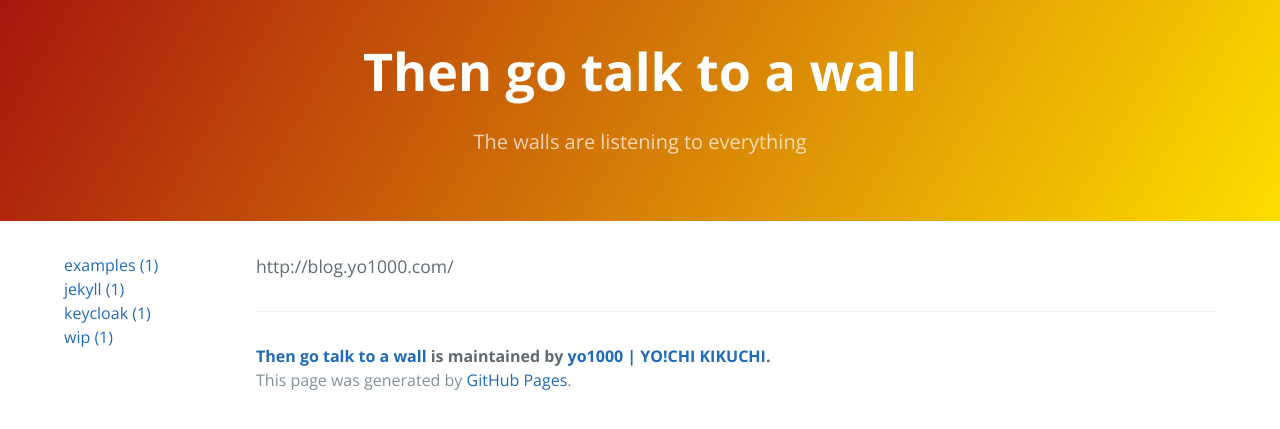
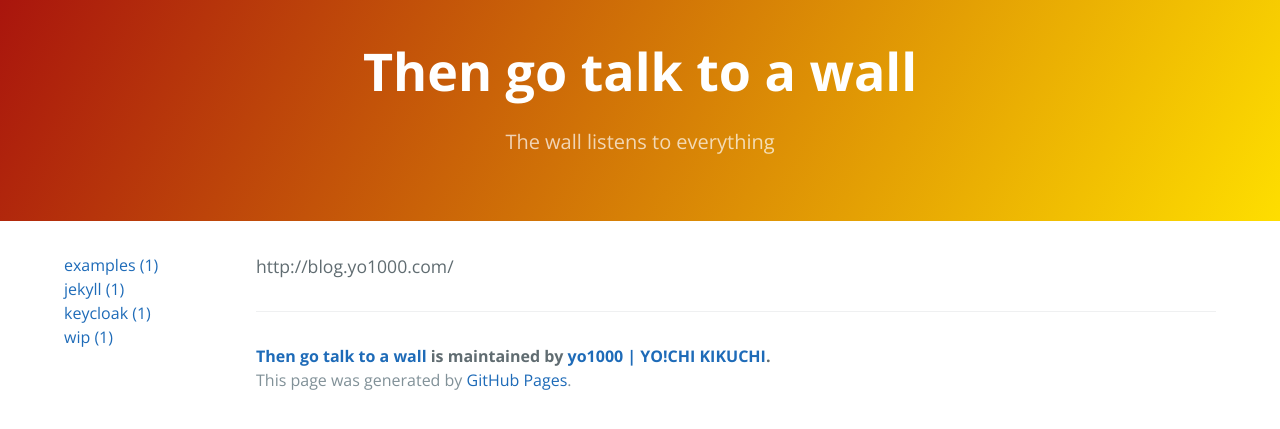
Before and after one commit to yo1000/blog.yo1000.com, a Jekyll site: the page built from README.md, in a window 1280 px wide. Shown: the top 429 px of the page. Built offline with Jekyll 4.4.1, drawn with Linux system fonts in a browser that asks for light colours; our own code applies the rules of GitHub Pages for plain Markdown files.

Commit message:
Update _config.yml

```diff
--- a/_config.yml
+++ b/_config.yml
@@ -1,6 +1,6 @@
 # Setup
 title: Then go talk to a wall
-tagline: The walls are listening to everything
+tagline: The wall listens to everything
 baseurl: ""
 paginate: 1
 locale: "ja"
```
